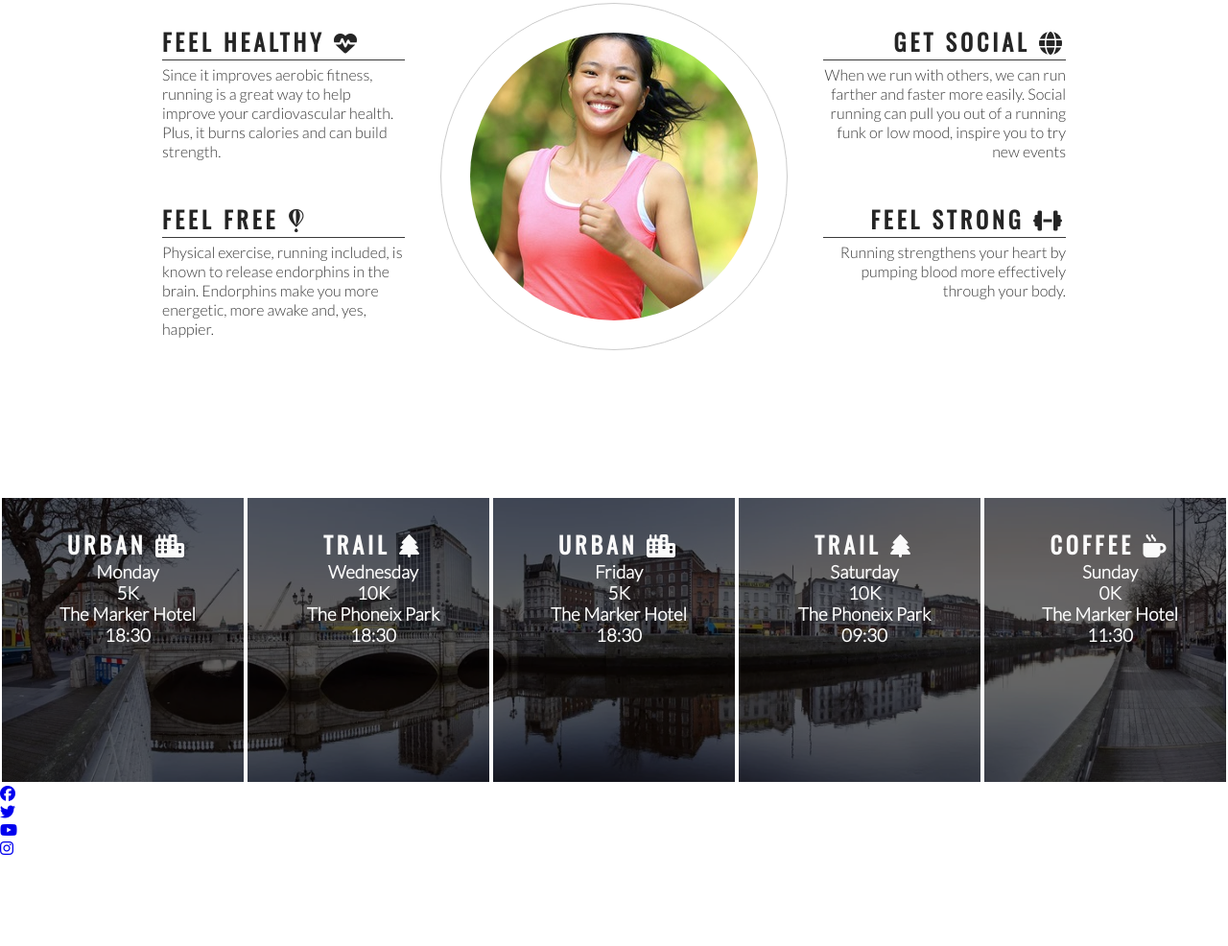
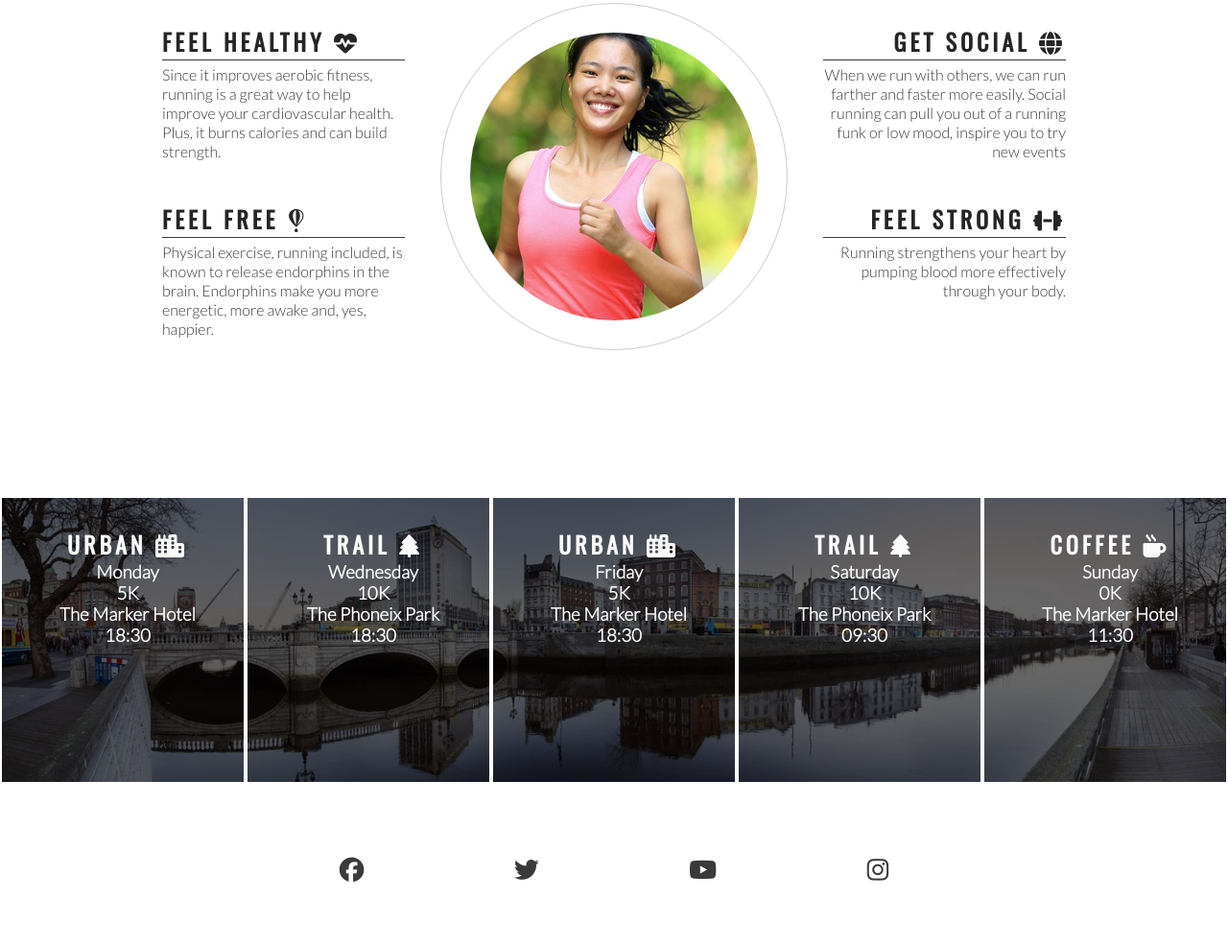
Before and after one commit to Balkaneros91/love-running, a plain HTML site: page index.html in a window 1280 px wide. Shown: the part 778-1764 px from the top of the page at 96% size. Before the commit the page ends 1671 px from the top, so only its background shows below. Drawn offline with nearby package versions, Linux system fonts and the light colour scheme.

Commit message:
Add style to footer social media icons

```diff
--- a/assets/css/style.css
+++ b/assets/css/style.css
@@ -214,3 +214,24 @@ hr {
 #times h2 {
     color: #fafafa;
 }
+
+/* footer */
+
+footer {
+    height: 150px;
+}
+
+.social-networks {
+    text-align: center;
+}
+
+.social-networks > li {
+    display: inline;
+}
+
+.social-networks i {
+    font-size: 160%;
+    margin: 1%;
+    padding: 5%;
+    color: #3a3a3a;
+}
--- a/index.html
+++ b/index.html
@@ -122,7 +122,7 @@
     </section>
 
     <footer>
-        <ul>
+        <ul class="social-networks">
             <li>
                 <a href="https://facebook.com" target="_blank" rel="noopener" aria-label="Visit our Facebook page (opens in a new tab)"><i class="fa-brands fa-facebook"></i></a>
             </li>
```
